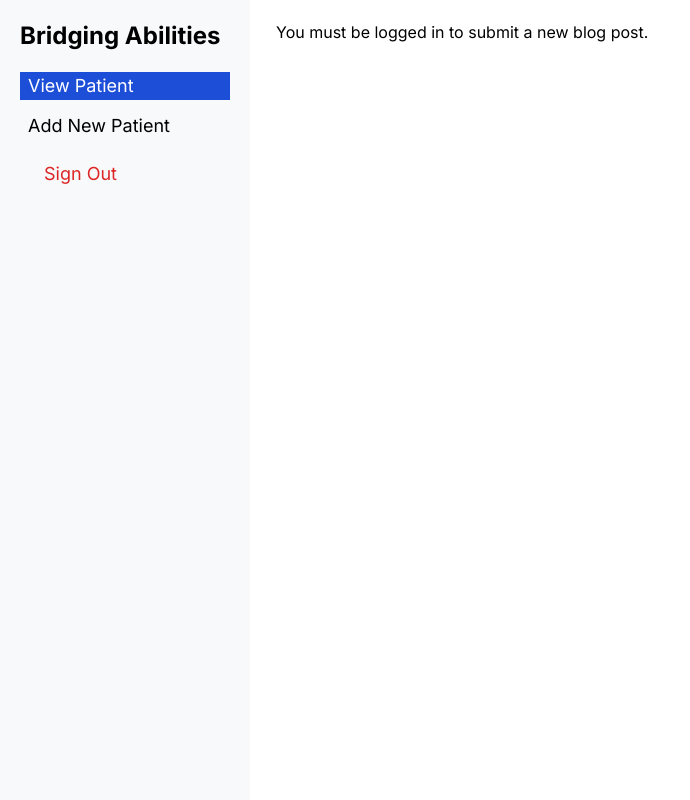
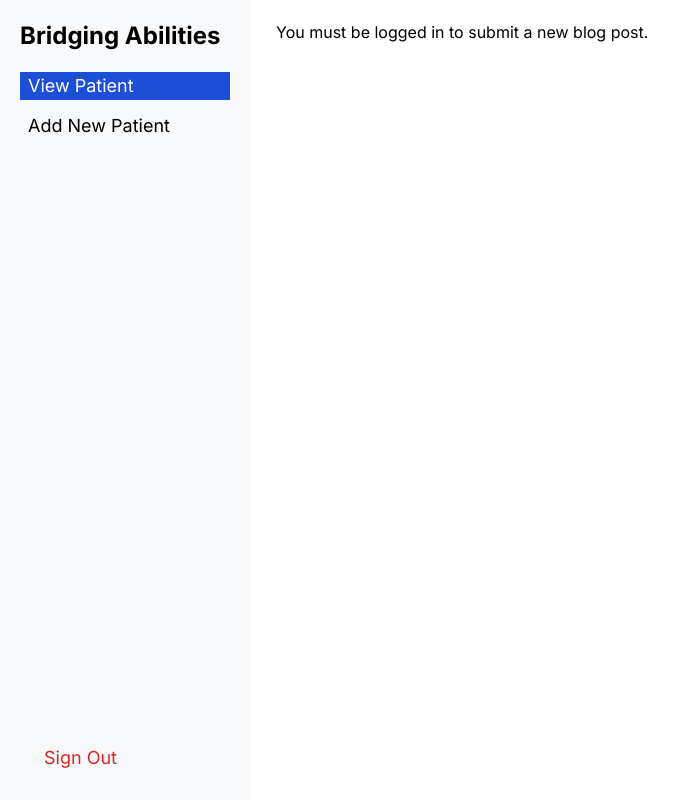
Before and after one commit to Cheryl-LL/final-project, a Next.js app: page /pages/add-new-patient in a window 1280 px wide. Shown: the whole page, without its empty margins (0-690 px from the left). Built offline with nearby package versions, Linux system fonts and the light colour scheme; no server answers.

Commit message:
change style for sideMenu

```diff
--- a/src/app/components/SideMenu.js
+++ b/src/app/components/SideMenu.js
@@ -19,7 +19,8 @@ const Sidebar = () => {
   };
 
   return (
-    <div className="sidebar bg-gray-100 h-screen p-5">
+    <div className="sidebar bg-gray-100 h-screen flex flex-col justify-between p-5">
+      <div>
         <div className="mb-5">
           <h1 className="text-2xl font-bold">Bridging Abilities</h1>
         </div>
@@ -35,13 +36,14 @@ const Sidebar = () => {
                 <span className="ml-2">Add New Patient</span>
               </Link>
             </li>
-          <li className="mb-3">
+          </ul>
+        </nav>
+      </div>
+      <div className="mt-auto">
         <button onClick={handleSignOut} className="flex items-center text-lg cursor-pointer text-red-600">
           <span className="ml-2">Sign Out</span>
         </button>
-          </li>
-        </ul>
-      </nav>
+      </div>
     </div>
   );
 };
```
Lines whose indentation alone changed are shown as unchanged.
